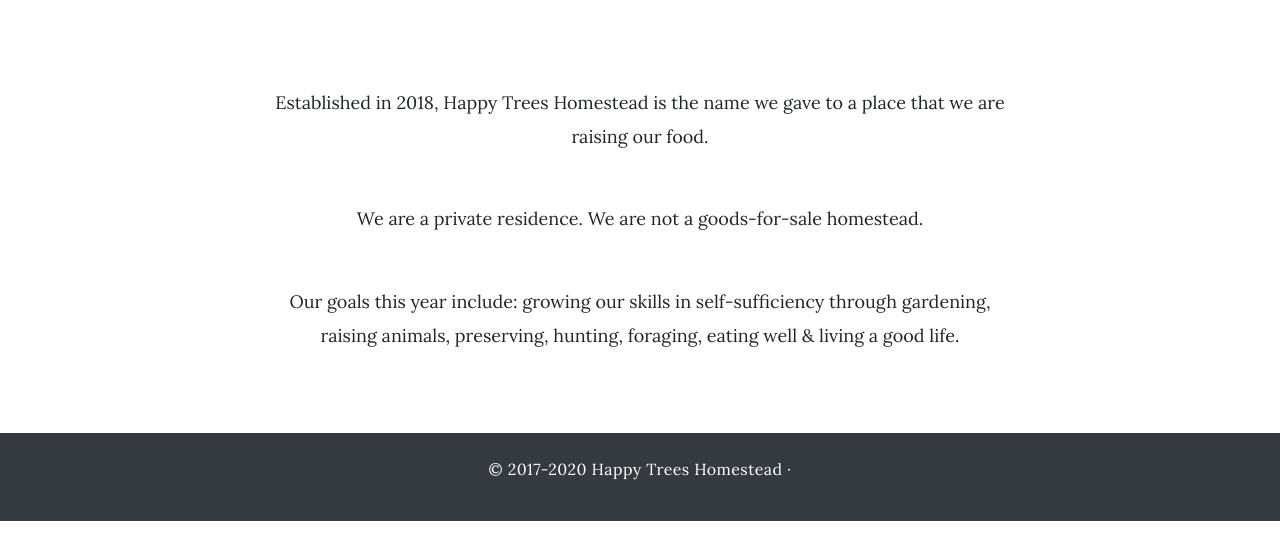
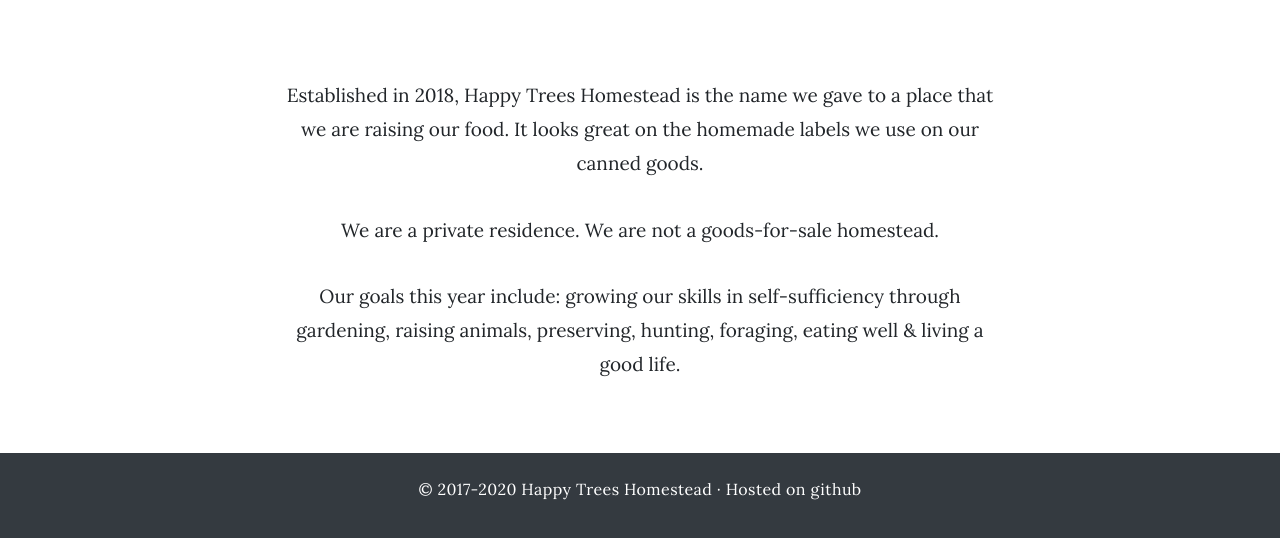
Before and after one commit to terriann/happytreeshomestead, a React (Create React App) app: page / in a window 1280 px wide. Shown: the part 655-1193 px from the top of the page. Built offline with nearby package versions, Linux system fonts and the light colour scheme.

Commit message:
Updating documentation, add link to github repo in footer, update styles

```diff
--- a/src/components/intro.js
+++ b/src/components/intro.js
@@ -7,16 +7,17 @@ function Intro() {
       <div className="container">
         <div className="row justify-content-center">
           <div className="col-8">
-            <p className="py-3 text-center">
+            <p className="py-2 text-center">
               Established in 2018, Happy Trees Homestead is the name we gave to
-              a place that we are raising our food.
+              a place that we are raising our food. It looks great on the
+              homemade labels we use on our canned goods.
             </p>
 
-            <p className="py-3 text-center">
+            <p className="py-2 text-center">
               We are a private residence. We are not a goods-for-sale homestead.
             </p>
 
-            <p className="py-3 text-center">
+            <p className="py-2 text-center">
               Our goals this year include: growing our skills in
               self-sufficiency through gardening, raising animals, preserving,
               hunting, foraging, eating well &amp; living a good life.
--- a/src/components/intro.scss
+++ b/src/components/intro.scss
@@ -1,7 +1,7 @@
 .intro {
   p {
-    font-size: 18px;
+    font-size: 19px;
     letter-spacing: 0;
-    line-height: 1.9;
+    line-height: 1.8;
   }
 }
--- a/src/layout/footer.js
+++ b/src/layout/footer.js
@@ -5,7 +5,13 @@ function Footer() {
     <footer className="footer bg-dark text-white py-4">
       <div class="container">
         <p className="text-center">
-          &copy; 2017-2020 Happy Trees Homestead &middot;
+          &copy; 2017-2020 Happy Trees Homestead &middot; Hosted on{" "}
+          <a
+            href="https://github.com/terriann/happytreeshomestead"
+            className="text-white"
+          >
+            github
+          </a>
         </p>
       </div>
     </footer>
```
Also changed, not shown: 2 other files (tests, documents, lock files or other folders).
